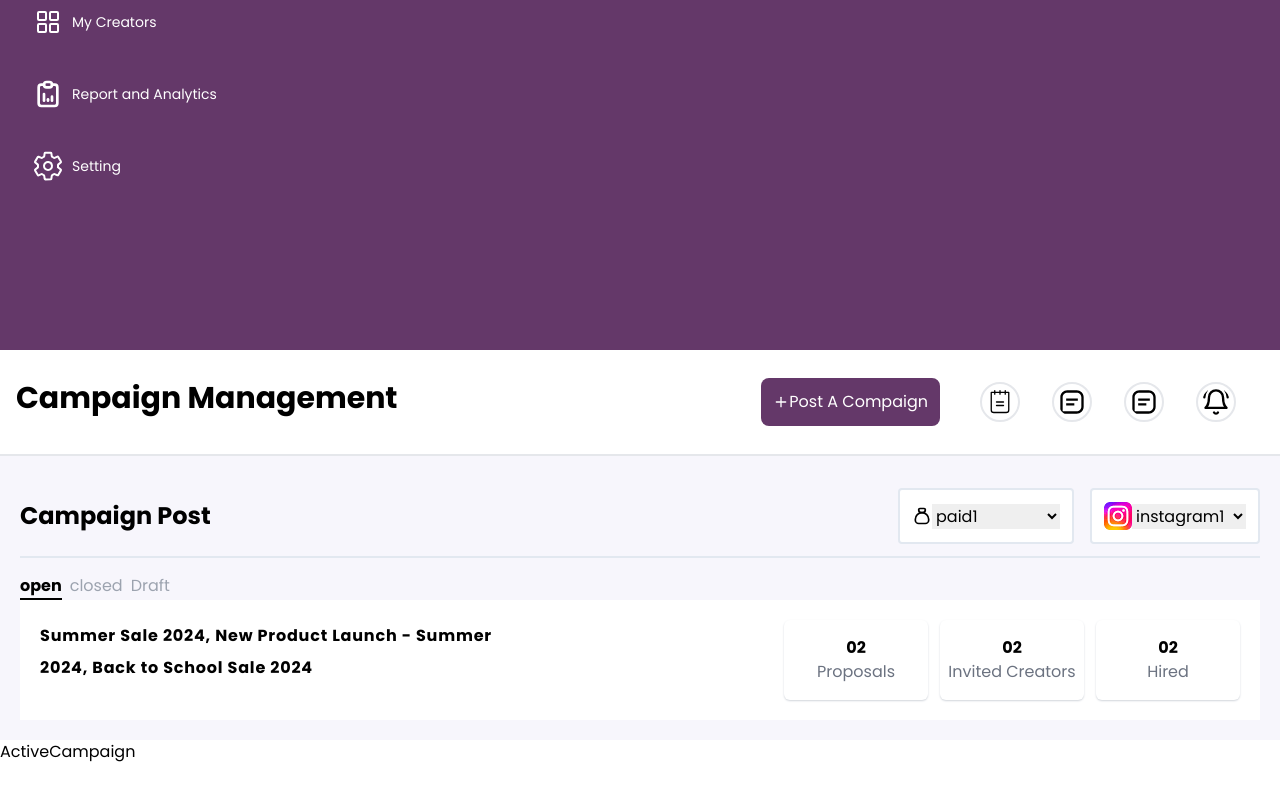
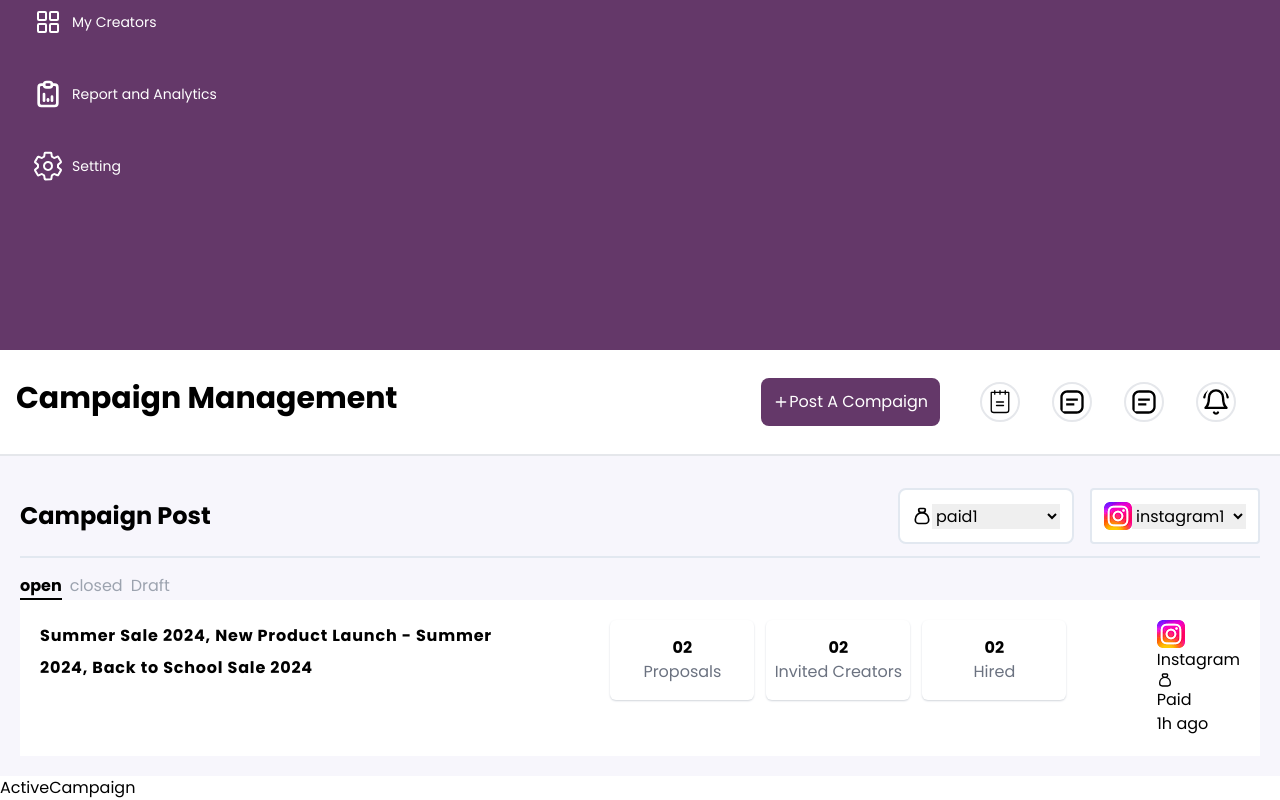
Before and after one commit to Ayala2004/CelebFarm, a React (Vite) app: page / in a window 1280 px wide. Shown: the part 450-1250 px from the top of the page. Before the commit the page ends 1214 px from the top, so only its background shows below. Built offline with nearby package versions, Linux system fonts and the light colour scheme.

Commit message:
Footer-card

```diff
--- a/src/components/ChoiceList.jsx
+++ b/src/components/ChoiceList.jsx
@@ -3,7 +3,7 @@ import { optionsPay } from "../constants";
 import { TbMoneybag } from "react-icons/tb";
 const ChoiceList = () => {
   return (
-    <div className="bg-white flex justify-center items-center p-3 border-2 border-slate-200 rounded">
+    <div className="bg-white flex justify-center items-center p-3 border-2 border-slate-200 rounded-lg">
       <TbMoneybag size={20} className="" />
       <select name="paid" className="w-32  m-0">
         {optionsPay.map((option) => (
--- /dev/null
+++ b/src/components/FooterCard.jsx
@@ -0,0 +1,19 @@
+import instagram from "../assets/images/instagram.png"
+import { TbMoneybag } from "../assets/icons/index";
+const FooterCard = () => {
+  return (
+    <ul>
+      <li>
+        <img src={instagram} alt="instagram icon" />
+        Instagram
+      </li>
+      <li>
+        <TbMoneybag/>
+        Paid
+      </li>
+      <li>1h ago</li>
+    </ul>
+  );
+}
+
+export default FooterCard
--- a/src/sections/CampaignPost.jsx
+++ b/src/sections/CampaignPost.jsx
@@ -4,6 +4,7 @@ import ChoiceList from "../components/ChoiceList";
 import PostCard from "../components/PostCard";
 import { postMiniCards } from "../constants";
 import InstaChoiceList from "../components/InstaChoiceList";
+import FooterCard from "../components/FooterCard";
 const CampaignPost = () => {
   return (
     <section className="bg-[#f7f6fc] p-5">
@@ -44,6 +45,9 @@ const CampaignPost = () => {
             ))}
           </div>
         </div>
+        <footer>
+          <FooterCard/>
+        </footer>
       </section>
     </section>
   );
```
